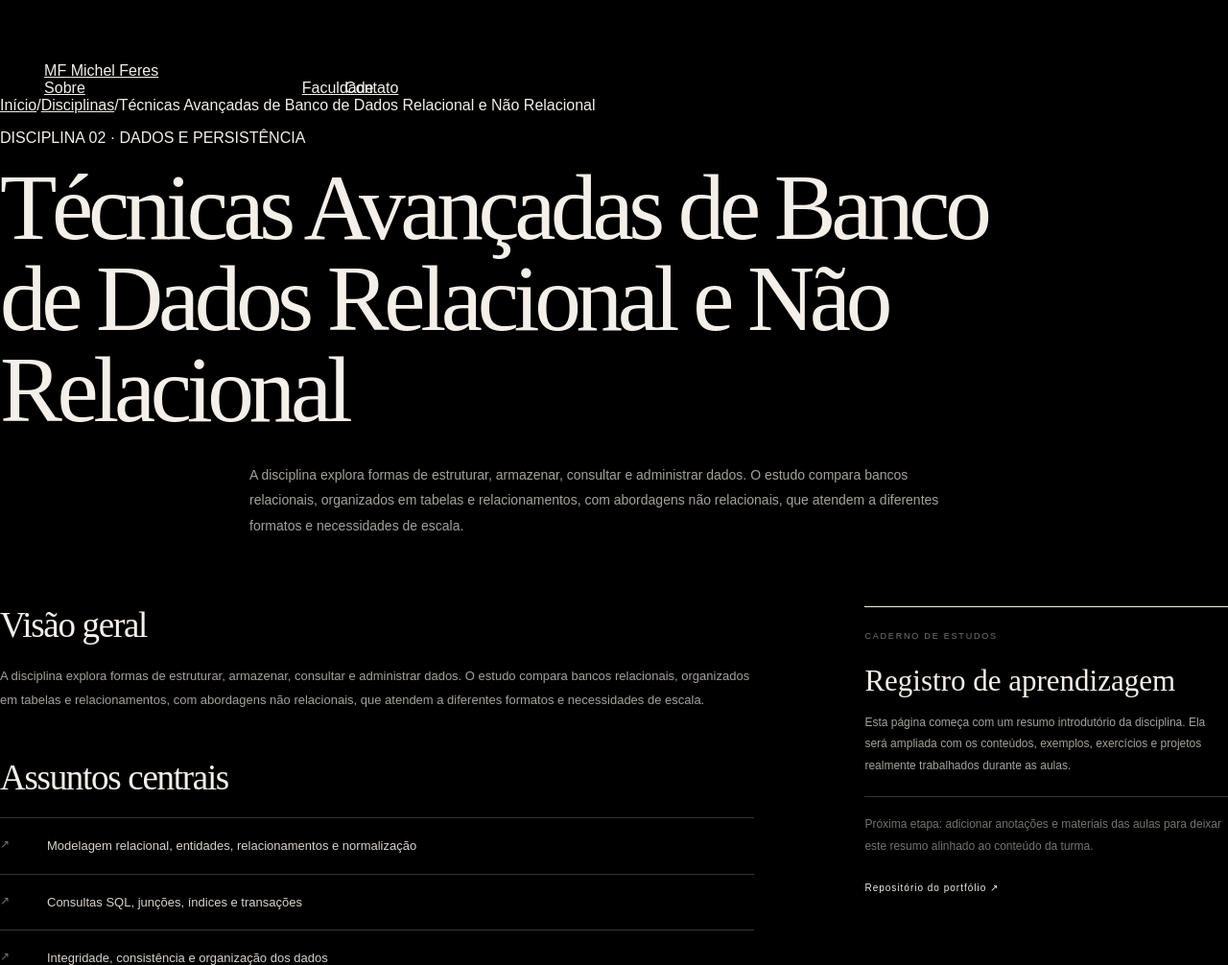
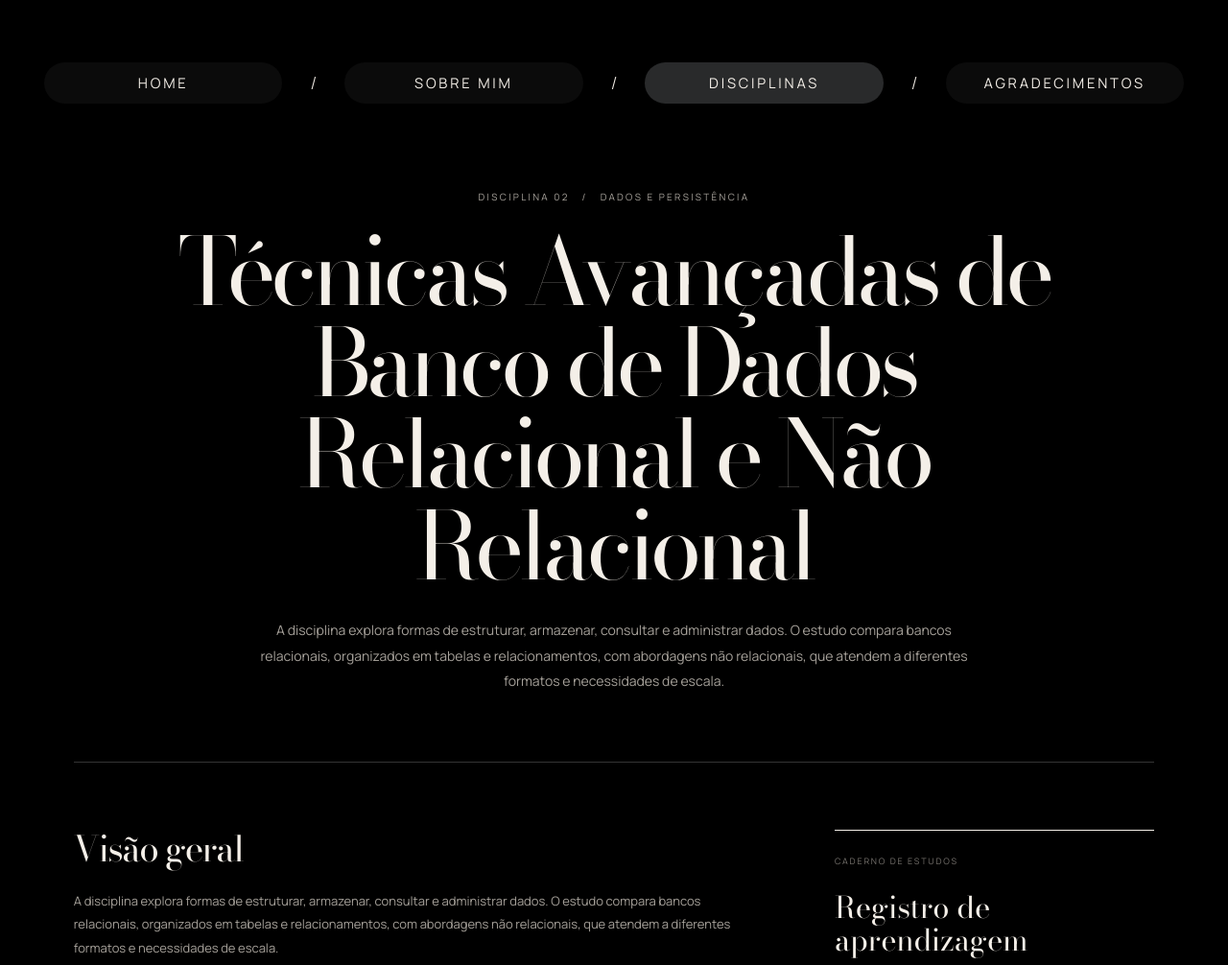
Before and after one commit to michel-feres/michel-feres.github.io, a plain HTML site: page disciplinas/banco-de-dados-relacional-nao-relacional.html in a window 1280 px wide. Shown: the top 1006 px of the page at 96% size. Drawn offline with nearby package versions, Linux system fonts and the light colour scheme.

Commit message:
Restyle discipline page: Técnicas Avançadas de Banco de Dados Relacional e Não Relacional

```diff
--- a/disciplinas/banco-de-dados-relacional-nao-relacional.html
+++ b/disciplinas/banco-de-dados-relacional-nao-relacional.html
@@ -4,8 +4,11 @@
   <meta charset="UTF-8">
   <meta name="viewport" content="width=device-width, initial-scale=1">
   <meta name="description" content="Técnicas Avançadas de Banco de Dados Relacional e Não Relacional: resumo e registro de aprendizagem de Michel Feres na graduação em Análise e Desenvolvimento de Sistemas.">
-  <meta name="theme-color" content="#10151d">
-  <title>Técnicas Avançadas de Banco de Dados Relacional e Não Relacional | Michel Feres</title>
+  <meta name="theme-color" content="#000000">
+  <title>Técnicas Avançadas de Banco de Dados Relacional e Não Relacional — Michel Feres</title>
+  <link rel="preconnect" href="https://fonts.googleapis.com">
+  <link rel="preconnect" href="https://fonts.gstatic.com" crossorigin>
+  <link href="https://fonts.googleapis.com/css2?family=Bodoni+Moda:opsz,wght@6..96,400;6..96,500&family=Manrope:wght@300;400;500;600;700&display=swap" rel="stylesheet">
   <link rel="stylesheet" href="../style.css">
   <link rel="icon" href="../icons/dark.svg" media="(prefers-color-scheme: light)">
   <link rel="icon" href="../icons/light.svg" media="(prefers-color-scheme: dark)">
@@ -13,24 +16,20 @@
 <body>
   <div class="site-shell">
     <header class="site-header">
-      <a class="brand" href="../index.html" aria-label="Michel Feres — início">
-        <span class="brand-mark">MF</span>
-        <span>Michel Feres</span>
-      </a>
       <nav class="main-nav" aria-label="Navegação principal">
-        <a href="../index.html#sobre">Sobre</a>
-        <a class="active" href="../index.html#faculdade">Faculdade</a>
-        <a href="../index.html#contato">Contato</a>
+        <a class="nav-pill" href="../index.html#home">HOME</a>
+        <span class="nav-divider" aria-hidden="true">/</span>
+        <a class="nav-pill" href="../index.html#sobre-mim">SOBRE MIM</a>
+        <span class="nav-divider" aria-hidden="true">/</span>
+        <a class="nav-pill active" href="../index.html#disciplinas">DISCIPLINAS</a>
+        <span class="nav-divider" aria-hidden="true">/</span>
+        <a class="nav-pill" href="../index.html#agradecimentos">AGRADECIMENTOS</a>
       </nav>
     </header>
 
-    <main class="section-wrap">
-      <nav class="breadcrumbs" aria-label="Caminho de navegação">
-        <a href="../index.html">Início</a><span aria-hidden="true">/</span><a href="../index.html#faculdade">Disciplinas</a><span aria-hidden="true">/</span><span>Técnicas Avançadas de Banco de Dados Relacional e Não Relacional</span>
-      </nav>
-
+    <main class="course-page">
       <section class="course-hero">
-        <p class="eyebrow">DISCIPLINA 02 · DADOS E PERSISTÊNCIA</p>
+        <p class="course-kicker">DISCIPLINA 02 &nbsp; / &nbsp; DADOS E PERSISTÊNCIA</p>
         <h1>Técnicas Avançadas de Banco de Dados Relacional e Não Relacional</h1>
         <p class="course-summary">A disciplina explora formas de estruturar, armazenar, consultar e administrar dados. O estudo compara bancos relacionais, organizados em tabelas e relacionamentos, com abordagens não relacionais, que atendem a diferentes formatos e necessidades de escala.</p>
       </section>
@@ -60,19 +59,19 @@
           <h2>Registro de aprendizagem</h2>
           <p>Esta página começa com um resumo introdutório da disciplina. Ela será ampliada com os conteúdos, exemplos, exercícios e projetos realmente trabalhados durante as aulas.</p>
           <p class="learning-hint">Próxima etapa: adicionar anotações e materiais das aulas para deixar este resumo alinhado ao conteúdo da turma.</p>
-          <a class="text-link" href="https://github.com/michel-feres/michel-feres.github.io" target="_blank" rel="noopener noreferrer">Repositório do portfólio ↗</a>
+          <a href="https://github.com/michel-feres/michel-feres.github.io" target="_blank" rel="noopener noreferrer">REPOSITÓRIO DO PORTFÓLIO ↗</a>
         </aside>
       </section>
 
       <nav class="course-pagination" aria-label="Navegação entre disciplinas">
-        <a href="projeto-integrador-i.html">← Anterior: Projeto Integrador I</a>
-        <a class="next" href="estruturas-de-dados.html">Próxima: Estruturas de Dados →</a>
+        <a href="projeto-integrador-i.html">← ANTERIOR: Projeto Integrador I</a>
+        <a class="next" href="estruturas-de-dados.html">PRÓXIMA: Estruturas de Dados →</a>
       </nav>
     </main>
 
-    <footer class="site-footer section-wrap">
-      <span>© 2026 Michel Feres Caetano</span>
-      <a href="../index.html#faculdade">Todas as disciplinas ↑</a>
+    <footer class="site-footer course-footer">
+      <span>© 2026 MICHEL FERES CAETANO</span>
+      <a href="../index.html#disciplinas">TODAS AS DISCIPLINAS ↑</a>
     </footer>
   </div>
 </body>
```
